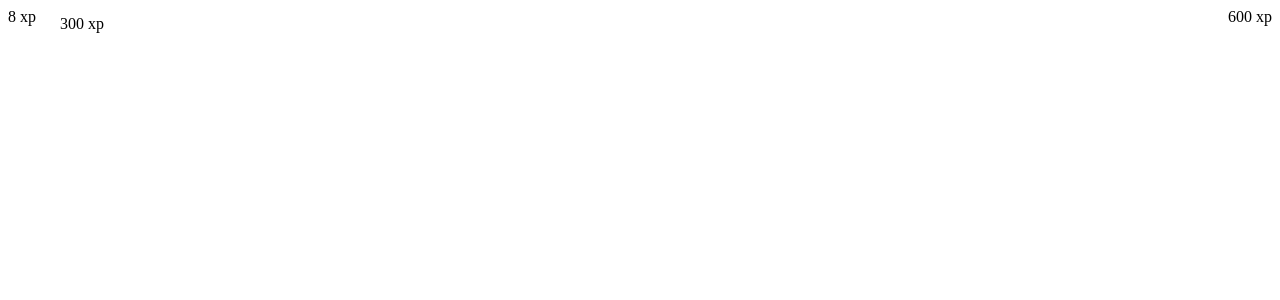
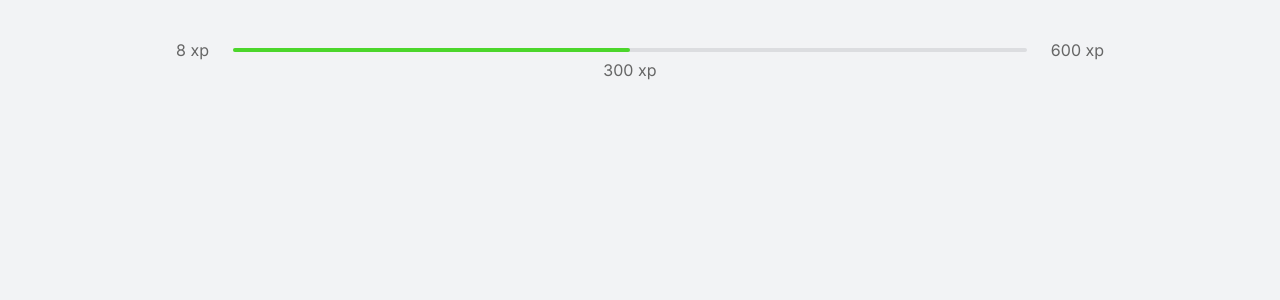
Before and after one commit to Teuuz1994/nlw4-moveit, a React (Create React App) app: page / in a window 1280 px wide. Shown: the top 300 px of the page. Built offline with nearby package versions, Linux system fonts and the light colour scheme.

Commit message:
style: fix styles global and components

```diff
--- a/src/components/ExperienceBar/index.tsx
+++ b/src/components/ExperienceBar/index.tsx
@@ -1,13 +1,19 @@
-import { Header, Span, Line } from './style';
+import {
+  Header,
+  Span,
+  Line,
+  SpanExperience,
+  SpanExperienceConteiner,
+} from './style';
 
 const ExperienceBar = () => {
   return (
     <Header>
       <Span>8 xp</Span>
       <Line>
-        <div style={{ width: '60%' }}>
-          <Span style={{ left: '50%' }}>300 xp</Span>
-        </div>
+        <SpanExperienceConteiner width="50%">
+          <SpanExperience left="50%">300 xp</SpanExperience>
+        </SpanExperienceConteiner>
       </Line>
       <Span>600 xp</Span>
     </Header>
--- a/src/components/ExperienceBar/style.ts
+++ b/src/components/ExperienceBar/style.ts
@@ -1,4 +1,12 @@
-import styled from 'styled-components';
+import styled, { css } from 'styled-components';
+
+interface SpanExperienceProps {
+  left: string;
+}
+
+interface SpanExperienceConteinerProps {
+  width: string;
+}
 
 export const Header = styled.header`
   display: flex;
@@ -16,16 +24,32 @@ export const Line = styled.div`
   background: var(--gray-line);
   margin: 0 1.5rem;
   position: relative;
+`;
 
-  > div {
+export const SpanExperienceConteiner = styled.div<SpanExperienceConteinerProps>`
+  ${({ width }) =>
+    width
+      ? css`
+          width: ${width};
+        `
+      : css`
+          width: 0;
+        `}
   height: 4px;
   border-radius: 4px;
   background: var(--green);
+`;
 
-    > div span {
+export const SpanExperience = styled.span<SpanExperienceProps>`
   position: absolute;
   top: 12px;
+  ${({ left }) =>
+    left
+      ? css`
+          left: ${left};
+        `
+      : css`
+          left: 0;
+        `}
   transform: translateX(-50%);
-    }
-  }
 `;
--- a/src/index.tsx
+++ b/src/index.tsx
@@ -1,9 +1,14 @@
 import React from 'react';
+
 import ReactDOM from 'react-dom';
+
 import App from './App';
+
+import GlobalStyles from './styles/global';
 
 ReactDOM.render(
   <React.StrictMode>
+    <GlobalStyles />
     <App />
   </React.StrictMode>,
   document.getElementById('root'),
--- a/src/styles/global.ts
+++ b/src/styles/global.ts
@@ -38,6 +38,9 @@ export default createGlobalStyle`
     max-width: 992px;
     margin: 0 auto;
     padding: 2.5rem 2rem;
+
+    display: flex;
+    flex-direction: column;
   }
 
   body {
```
Lines whose indentation alone changed are shown as unchanged.
